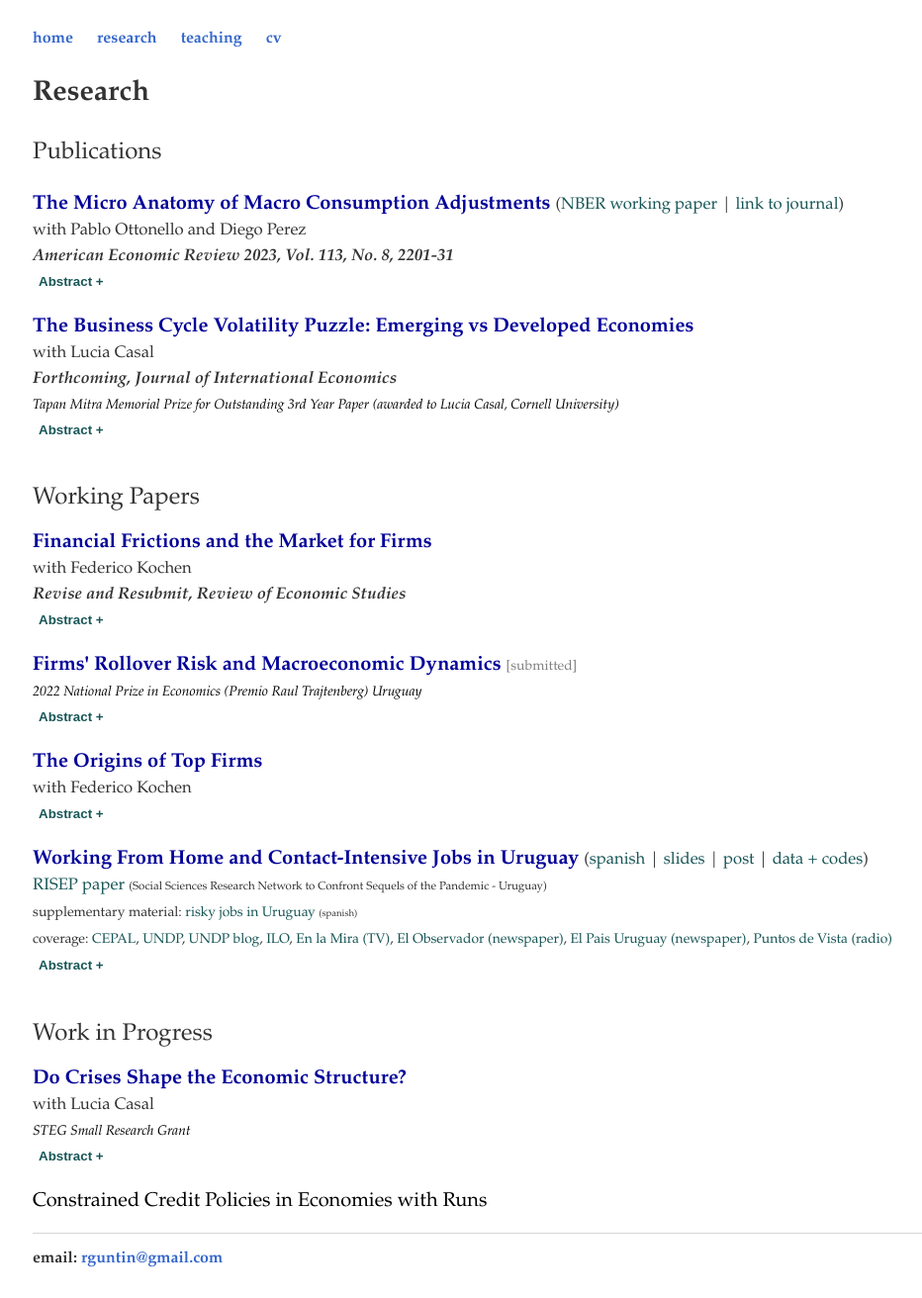
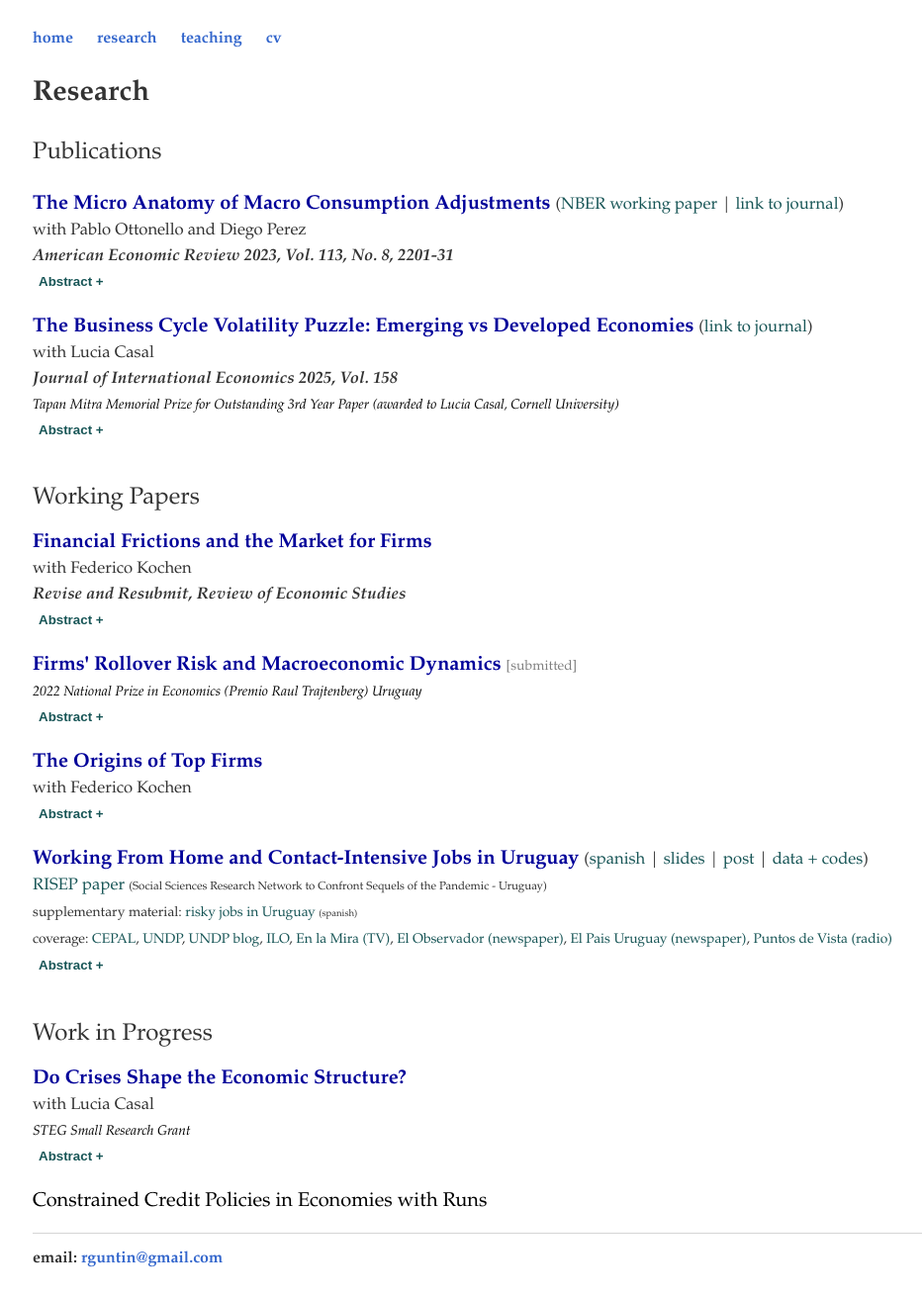
Before and after one commit to rafaguntin/rafaguntin.github.io, a Jekyll site: the page built from research/index.html, in a window 1280 px wide. Shown: the whole page at 99% size, without its empty margins (95-1027 px from the left). Built offline with Jekyll 4.4.1, drawn with Linux system fonts in a browser that asks for light colours; some of the changed lines change nothing that is shown.

Commit message:
Update index.html

```diff
--- a/research/index.html
+++ b/research/index.html
@@ -43,17 +43,17 @@
 		href="/research/LCRG_BCV.pdf"
 			                  target="_blank">
 					The Business Cycle Volatility Puzzle: Emerging vs Developed Economies</a>
-		         <small>
+		         <small> (<a style="color:#175556" href="https://www.sciencedirect.com/science/article/pii/S0022199625001394" target="_blank">link to journal</a>)
 		<br>with <a style="color:#333" href="https://www.luciacasal.com" target="_blank"> Lucia Casal</a>
-		<br> <b><i> Forthcoming, Journal of International Economics </i> </b>
+		<br> <b><i> Journal of International Economics 2025, Vol. 158 </i> </b>
 		<br> <small> <span style="color: #000000" class='notbold'><i>Tapan Mitra Memorial Prize for Outstanding 3rd Year Paper (awarded to Lucia Casal, Cornell University)</i></span> <big>
 <br><button style ="font-weight: bold; color:#175556 ;background-color: white;border: none;" onclick="myFunction55()" id="myBtn5">Abstract +<small></button>
  <span id="dots5"></span> <span id="more5" style = "display:none; color:#282828; line-height: 1.4em; text-align: justify">
 We study the drivers of business cycle volatility differences between emerging and developed economies.
-We develop a multisector small open economy framework with heterogeneous firms and production linkages in which firms are subject to sectoral and firm-level TFP shocks and international prices shocks.
-Using sector-level data, firm-level micro data, and international trade data from various developed and emerging economies,  we quantity the relevant model-based sufficient statistics.
-We find that differences in the sectoral composition and the distribution of firms explain roughly half of the excessive business cycle volatility in emerging economies.
-Finally, we find that the contribution of international prices is sensitive to the households' preferences.
+	 We develop a multisector small open economy framework with heterogeneous firms and production linkages in which firms are subject to sectoral and firm-level TFP shocks and international prices shocks.
+	 Using sector-level, firm-level, and international trade data from various developed and emerging economies, we quantify the relevant model-based sufficient statistics.
+	 We find that differences in sectoral composition between emerging and developed economies can explain up to 77% of the excessive business cycle volatility in emerging economies, while disparities in the distribution of firms account for up to 9%, and the role of international prices shocks is negligible.
+	 Despite the significant influence of sectoral composition, the decrease in volatility observed in emerging economies over the past four decades cannot be attributed to changes in their economic structure.
 				 </span> <big><big>
                             </p>
 
```
